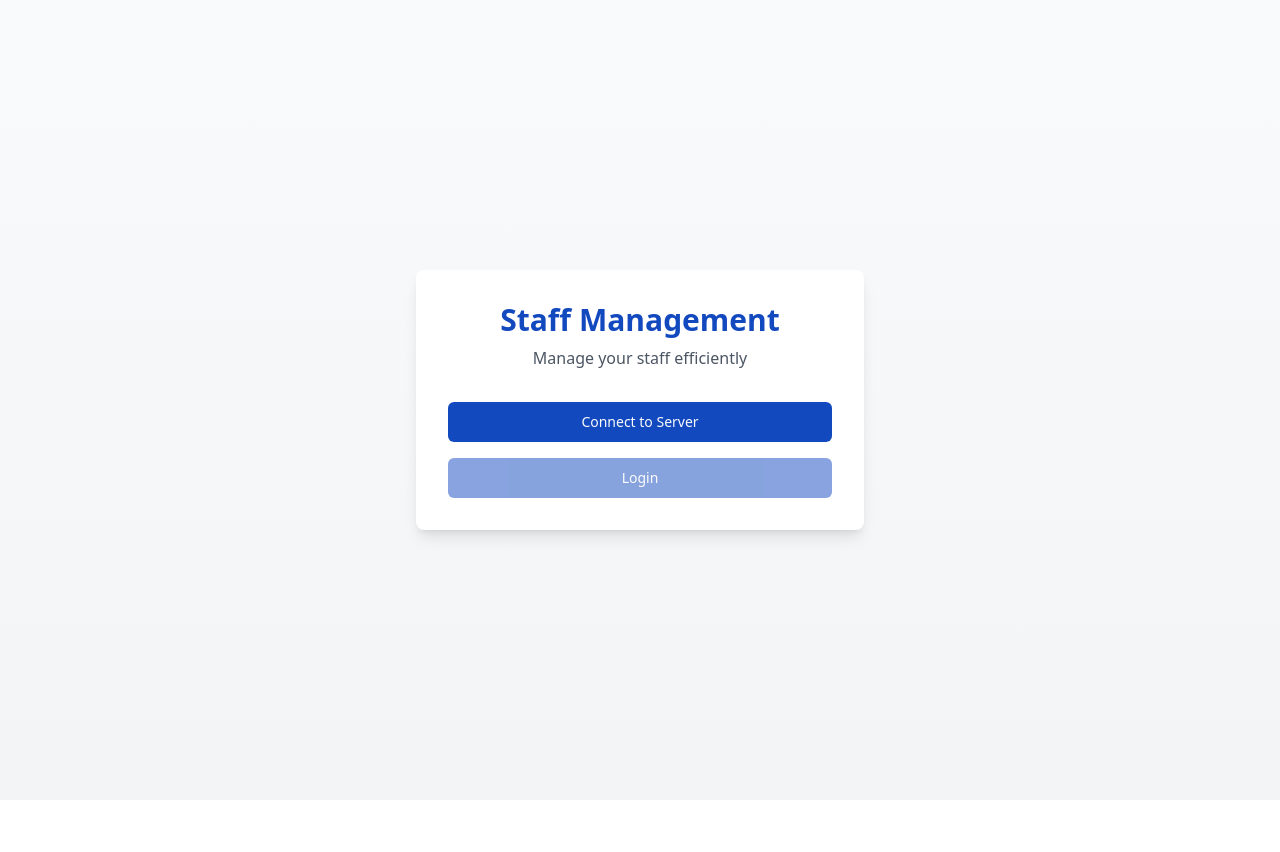
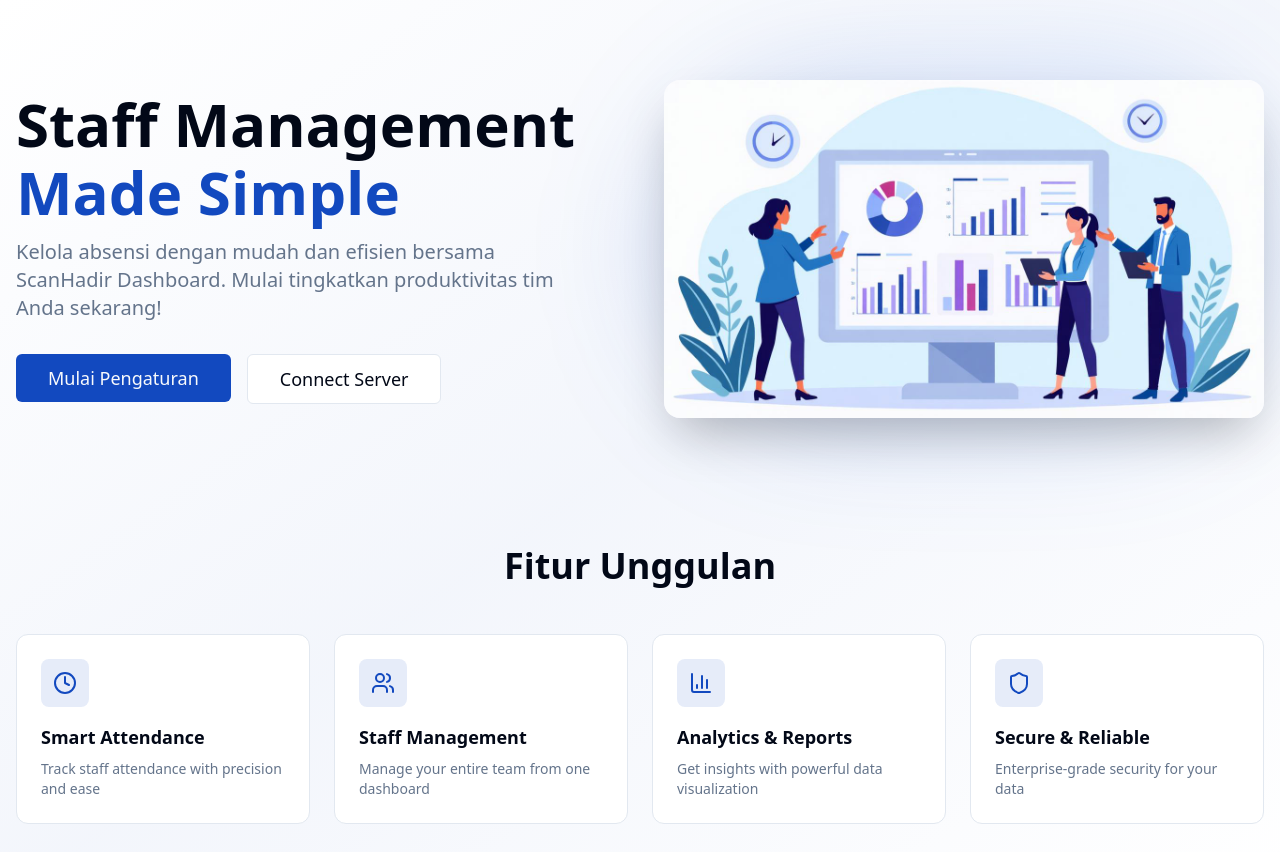
Before and after one commit to rizqi-maulana/staff-insights-dashboard, a React (Vite) app: page / in a window 1280 px wide. Shown: the top 852 px of the page. Before the commit the page ends 800 px from the top, so only its background shows below. Built offline with nearby package versions, Linux system fonts and the light colour scheme.

Commit message:
feat: Create new landing page
Create a new landing page with a fresh design, including images, text, and buttons. This page will serve as the initial entry point for users, regardless of their configuration status.

```diff
--- a/src/pages/LandingPage.tsx
+++ b/src/pages/LandingPage.tsx
@@ -5,6 +5,8 @@ import { Button } from "@/components/ui/button";
 import { useAppContext } from '../contexts/AppContext';
 import ServerFormModal from '../components/modals/ServerFormModal';
 import LoginFormModal from '../components/modals/LoginFormModal';
+import { Clock, Users, BarChart3, Shield } from 'lucide-react';
+import heroImage from '@/assets/hero-illustration.png';
 
 const LandingPage: React.FC = () => {
   const [isServerModalOpen, setIsServerModalOpen] = useState(false);
@@ -31,35 +33,107 @@ const LandingPage: React.FC = () => {
     }
   };
 
+  const features = [
+    {
+      icon: Clock,
+      title: "Smart Attendance",
+      description: "Track staff attendance with precision and ease"
+    },
+    {
+      icon: Users,
+      title: "Staff Management",
+      description: "Manage your entire team from one dashboard"
+    },
+    {
+      icon: BarChart3,
+      title: "Analytics & Reports",
+      description: "Get insights with powerful data visualization"
+    },
+    {
+      icon: Shield,
+      title: "Secure & Reliable",
+      description: "Enterprise-grade security for your data"
+    }
+  ];
+
   return (
-    <div className="min-h-screen flex flex-col items-center justify-center bg-gradient-to-b from-gray-50 to-gray-100 px-4">
-      <div className="max-w-md w-full bg-white rounded-lg shadow-lg p-8 text-center">
-        <div className="mb-8">
-          <h1 className="text-3xl font-bold text-primary">Staff Management</h1>
-          <p className="text-gray-600 mt-2">Manage your staff efficiently</p>
+    <div className="min-h-screen bg-gradient-to-br from-background via-primary/5 to-background">
+      {/* Hero Section */}
+      <div className="container mx-auto px-4 py-12 md:py-20">
+        <div className="grid lg:grid-cols-2 gap-12 items-center">
+          {/* Left Content */}
+          <div className="space-y-8 animate-fade-in">
+            <div className="space-y-4">
+              <h1 className="text-4xl md:text-5xl lg:text-6xl font-bold text-foreground leading-tight">
+                Staff Management
+                <span className="block text-primary mt-2">Made Simple</span>
+              </h1>
+              <p className="text-lg md:text-xl text-muted-foreground max-w-xl">
+                Kelola absensi dengan mudah dan efisien bersama ScanHadir Dashboard.
+                Mulai tingkatkan produktivitas tim Anda sekarang!
+              </p>
             </div>
 
-        <div className="space-y-4">
+            <div className="flex flex-col sm:flex-row gap-4">
               <Button
-            onClick={handleServerConnect}
-            className="w-full"
+                size="lg"
+                onClick={handleLogin}
+                className="text-lg px-8 py-6 hover-scale"
               >
-            Connect to Server
+                Mulai Pengaturan
               </Button>
 
+              {!serverAddress && (
                 <Button
-            onClick={handleLogin}
-            className="w-full"
-            disabled={!serverAddress}
+                  size="lg"
+                  variant="outline"
+                  onClick={handleServerConnect}
+                  className="text-lg px-8 py-6 hover-scale"
                 >
-            Login
+                  Connect Server
                 </Button>
+              )}
+            </div>
 
             {serverAddress && (
-            <p className="text-sm text-gray-500">
+              <div className="flex items-center gap-2 text-sm text-muted-foreground bg-secondary/50 px-4 py-2 rounded-lg w-fit">
+                <div className="w-2 h-2 bg-green-500 rounded-full animate-pulse" />
                 Connected to: {serverAddress}
-            </p>
+              </div>
             )}
+          </div>
+
+          {/* Right Image */}
+          <div className="relative animate-scale-in">
+            <div className="absolute inset-0 bg-gradient-to-r from-primary/20 to-blue-500/20 blur-3xl rounded-full" />
+            <img
+              src={heroImage}
+              alt="Staff Management Dashboard Illustration"
+              className="relative w-full h-auto rounded-2xl shadow-2xl"
+            />
+          </div>
+        </div>
+
+        {/* Features Grid */}
+        <div className="mt-20 md:mt-32">
+          <h2 className="text-3xl md:text-4xl font-bold text-center mb-12 text-foreground">
+            Fitur Unggulan
+          </h2>
+          <div className="grid sm:grid-cols-2 lg:grid-cols-4 gap-6">
+            {features.map((feature, index) => (
+              <div
+                key={index}
+                className="bg-card border border-border rounded-xl p-6 hover-scale transition-all duration-300 hover:shadow-lg"
+                style={{ animationDelay: `${index * 100}ms` }}
+              >
+                <div className="w-12 h-12 bg-primary/10 rounded-lg flex items-center justify-center mb-4">
+                  <feature.icon className="w-6 h-6 text-primary" />
+                </div>
+                <h3 className="text-lg font-semibold mb-2 text-foreground">{feature.title}</h3>
+                <p className="text-sm text-muted-foreground">{feature.description}</p>
+              </div>
+            ))}
+          </div>
         </div>
       </div>
 
```
Also changed, not shown: src/assets/hero-illustration.png (added). Lines whose indentation alone changed are shown as unchanged.
